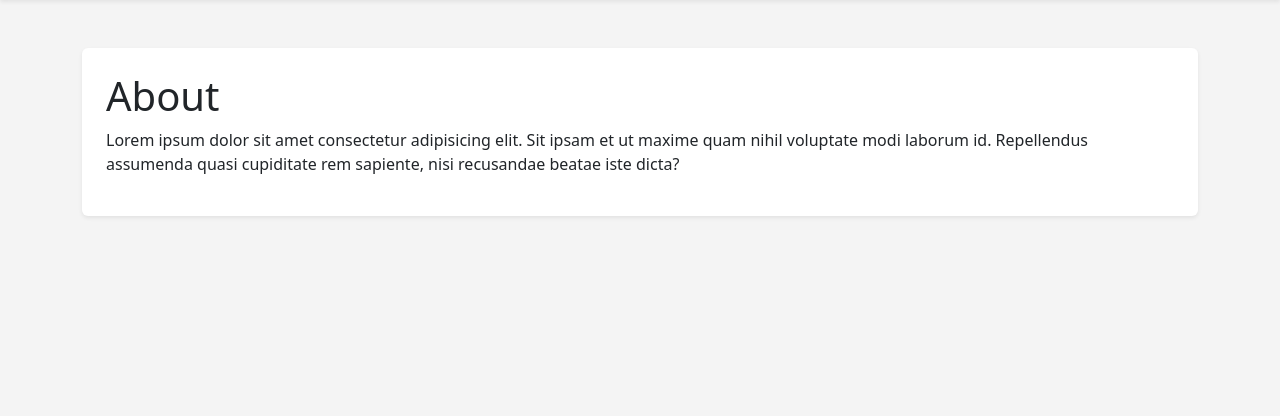
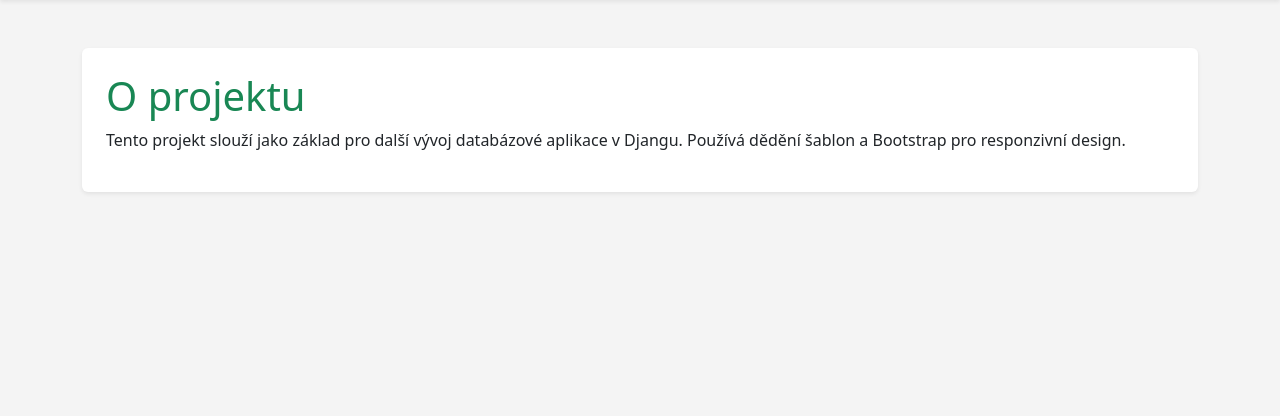
Before and after one commit to Viktor789-k/2025_wt_prj_meca, a Django app: page /about/ in a window 1280 px wide. Shown: the part 56-472 px from the top of the page. Run offline with Django 5.2, Linux system fonts and the light colour scheme.

Commit message:
Revise about.html with project information and styling
Updated the about page to reflect project details and improved styling.

```diff
--- a/prj/app/templates/about.html
+++ b/prj/app/templates/about.html
@@ -1,6 +1,11 @@
 {% extends 'base.html' %}
 
+{% block title %}O projektu{% endblock %}
+
 {% block content %}
-    <h1>About</h1>
-    <p>Lorem ipsum dolor sit amet consectetur adipisicing elit. Sit ipsam et ut maxime quam nihil voluptate modi laborum id. Repellendus assumenda quasi cupiditate rem sapiente, nisi recusandae beatae iste dicta?</p>
+<h1 class="text-success">O projektu</h1>
+<p>
+    Tento projekt slouží jako základ pro další vývoj databázové aplikace v Djangu.
+    Používá dědění šablon a Bootstrap pro responzivní design.
+</p>
 {% endblock %}
```
